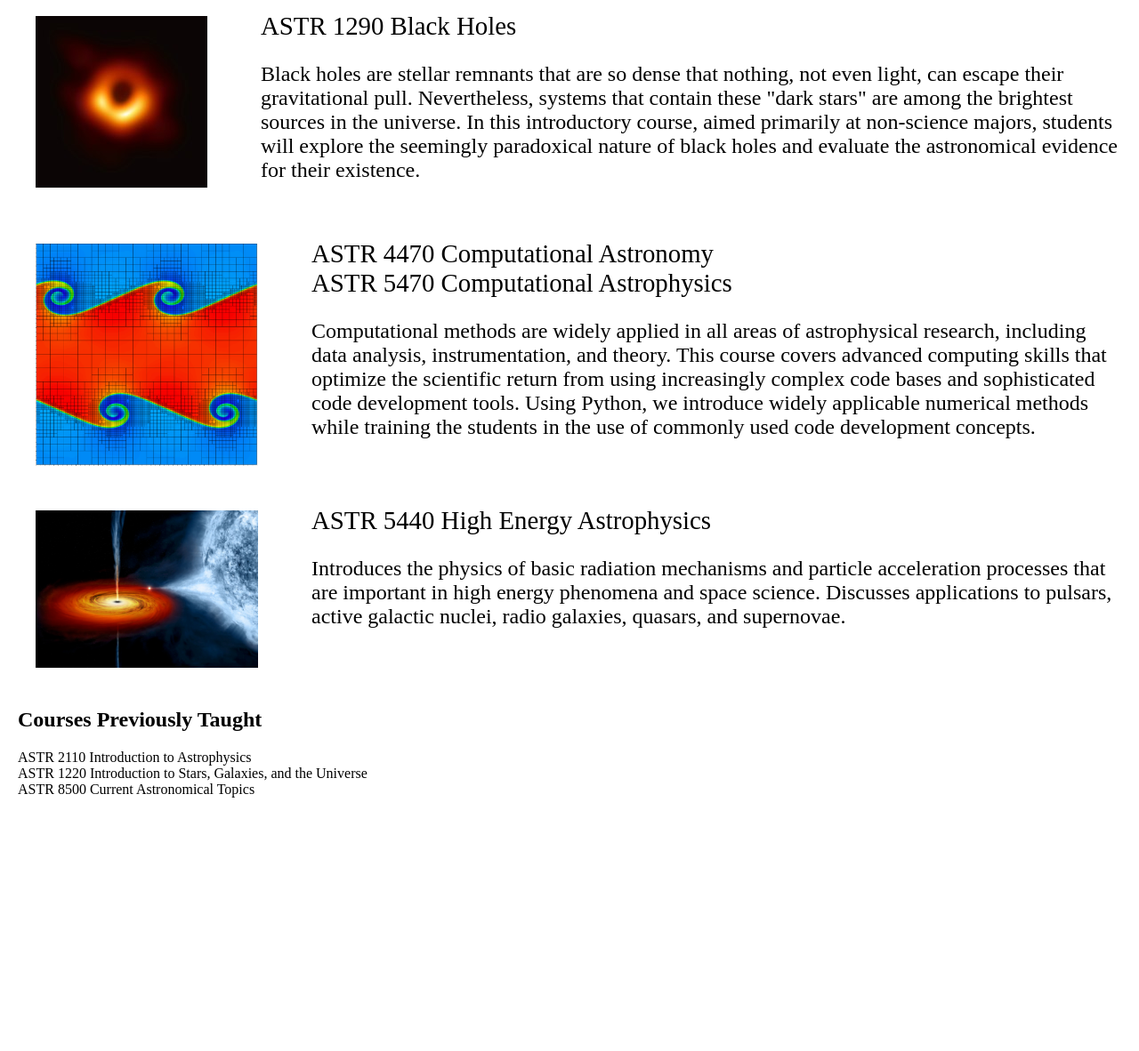
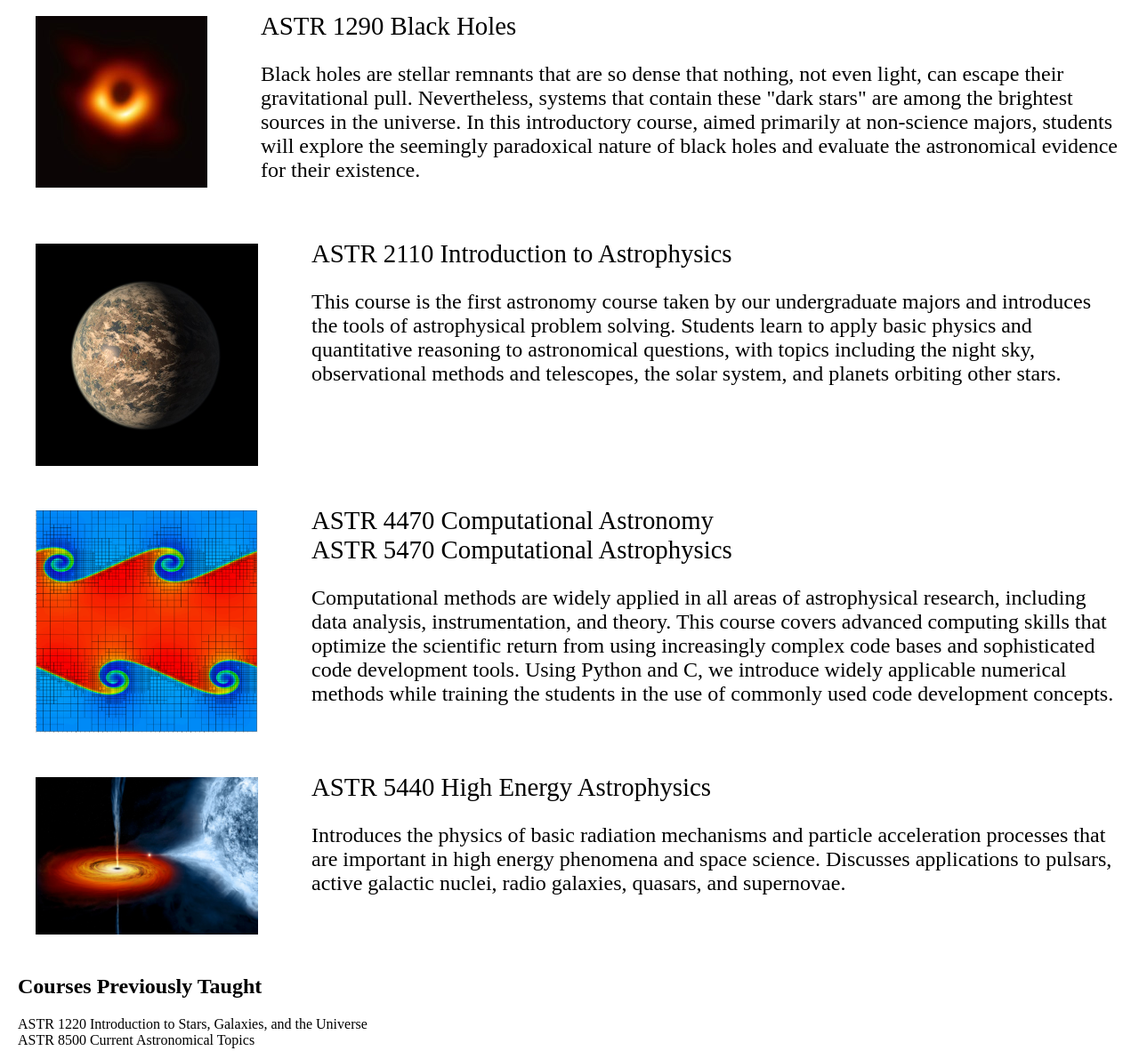
Before and after one commit to swdavis/swdavis.github.io, a plain HTML site: page teaching.html in a window 1280 px wide. Shown: the part 576-1758 px from the top of the page at 89% size. Before the commit the page ends 1493 px from the top, so only its background shows below. Drawn offline with Linux system fonts and the light colour scheme.

Commit message:
Teaching page: add ASTR 2110 to recently taught, note Python and C in computational course

```diff
--- a/teaching.html
+++ b/teaching.html
@@ -65,12 +65,22 @@ Before arriving at the University of Virginia, I was a senior research associate
 
 <div class="flex-container">
   <div>
-    <img alt="High Energy" src="images/kh_amr_0.png" style="width:250px;height:250px;margin:5px 20px;vertical-align:bottom;">
+    <img alt="Exoplanet" src="images/trappist1e.jpg" style="width:250px;height:250px;margin:5px 20px;vertical-align:bottom;" title="Artist's impression of TRAPPIST-1e (NASA/JPL-Caltech)">
+  </div>
+  <div>
+    <big>ASTR 2110 Introduction to Astrophysics</big><br>
+    <p>This course is the first astronomy course taken by our undergraduate majors and introduces the tools of astrophysical problem solving. Students learn to apply basic physics and quantitative reasoning to astronomical questions, with topics including the night sky, observational methods and telescopes, the solar system, and planets orbiting other stars.</p>
+  </div>
+</div>
+
+<div class="flex-container">
+  <div>
+    <img alt="Computational Astrophysics" src="images/kh_amr_0.png" style="width:250px;height:250px;margin:5px 20px;vertical-align:bottom;">
   </div>
   <div>
     <big>ASTR 4470 Computational Astronomy </big><br>
     <big>ASTR 5470 Computational Astrophysics </big><br>
-    <p>Computational methods are widely applied in all areas of astrophysical research, including data analysis, instrumentation, and theory. This course covers advanced computing skills that optimize the scientific return from using increasingly complex code bases and sophisticated code development tools. Using Python, we introduce widely applicable numerical methods while training the students in the use of commonly used code development concepts.</p>
+    <p>Computational methods are widely applied in all areas of astrophysical research, including data analysis, instrumentation, and theory. This course covers advanced computing skills that optimize the scientific return from using increasingly complex code bases and sophisticated code development tools. Using Python and C, we introduce widely applicable numerical methods while training the students in the use of commonly used code development concepts.</p>
   </div>
 </div>
 
@@ -87,7 +97,6 @@ Before arriving at the University of Virginia, I was a senior research associate
 
 <div class="heading">
   <h2>Courses Previously Taught</h2>
-  ASTR 2110 Introduction to Astrophysics<br>
   ASTR 1220 Introduction to Stars, Galaxies, and the Universe<br>
   ASTR 8500 Current Astronomical Topics<br>
 </div>
```
Also changed, not shown: images/trappist1e.jpg (added).
